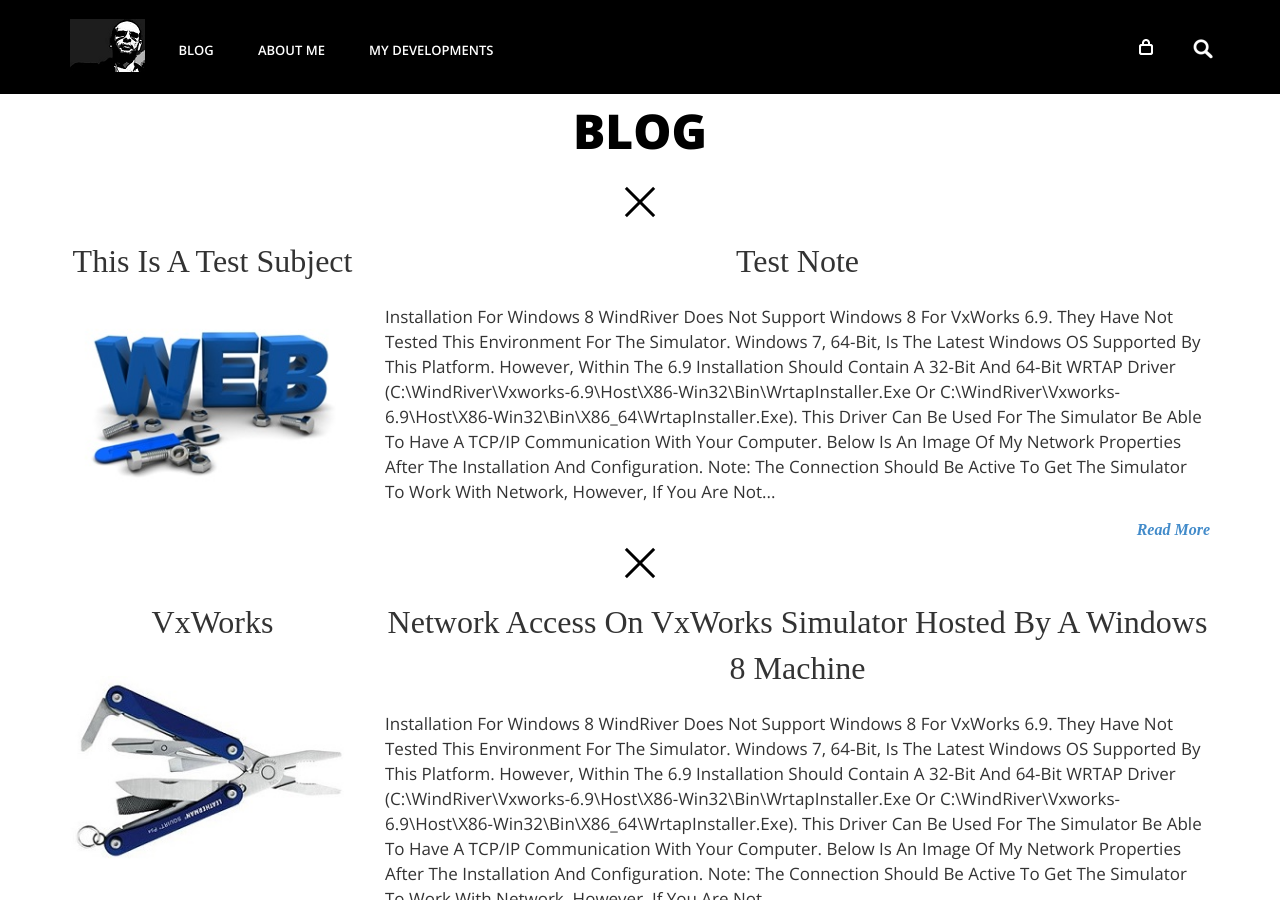
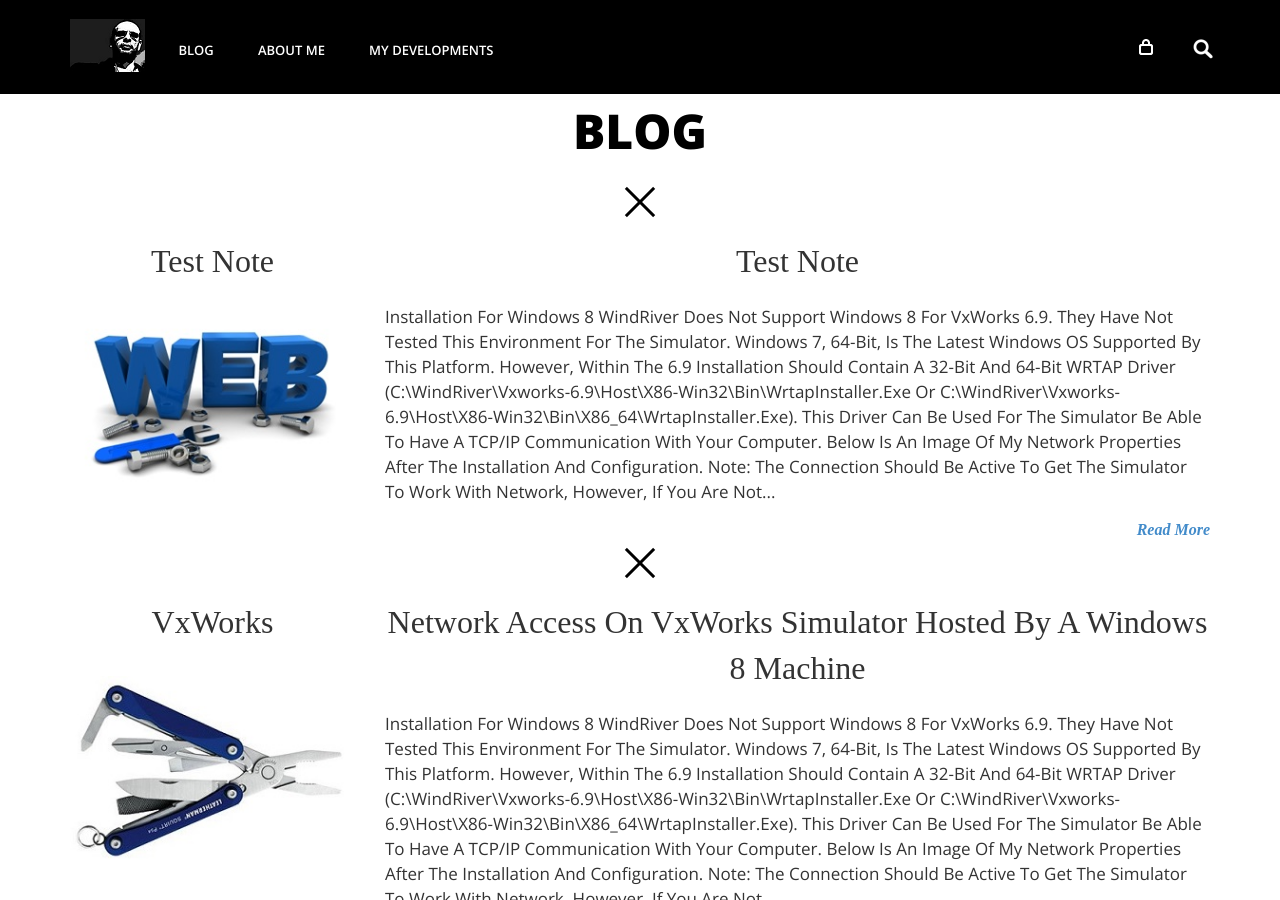
Before and after one commit to RogerioDosSantos/RogerioDosSantos.github.io, a Jekyll site: the page built from blog.html, in a window 1280 px wide and 900 px high. Built offline with Jekyll 4.4.1, drawn with Linux system fonts in a browser that asks for light colours; formulas are drawn with MathJax 3.

Commit message:
Article Update

```diff
--- a/_posts/2015-03-16-Test_Note.md
+++ b/_posts/2015-03-16-Test_Note.md
@@ -3,11 +3,11 @@ layout: post
 published: true
 resource_folder: 'post'
 type: 'blog'
-subject: 'This is a test subject'
+subject: 'Test Note'
 title: 'Test Note'
 category: 'development'
 image: 'pos_web_development.jpg'
-author: ''
+author: 'Rogerio dos Santos'
 ---
 
 
```
